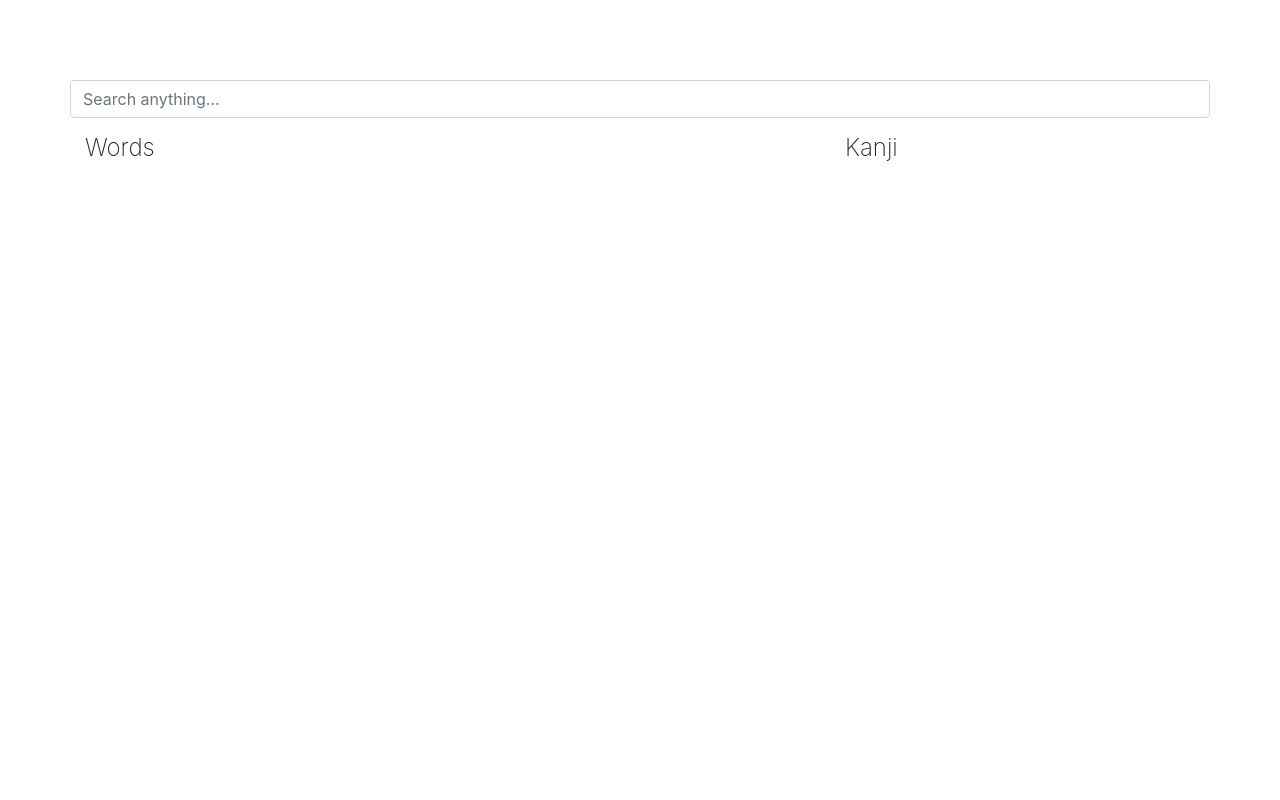
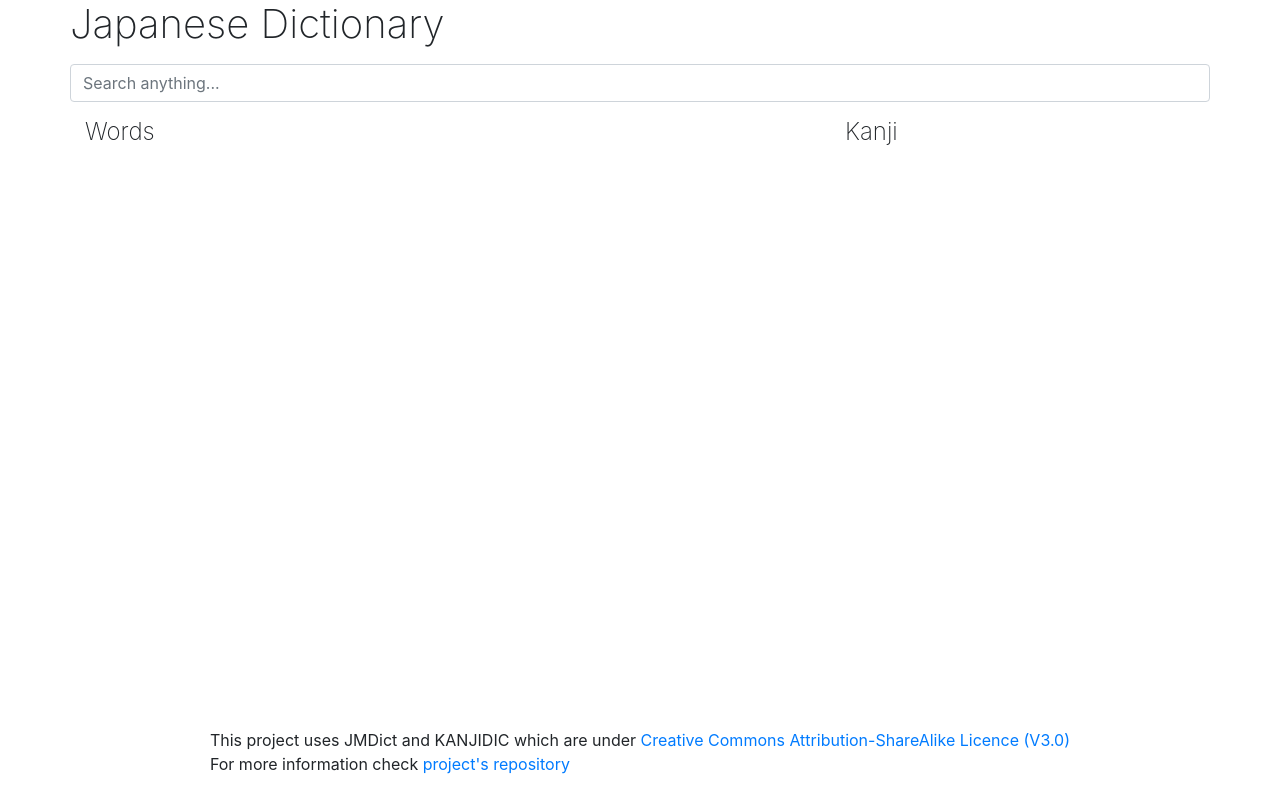
Before and after one commit to n00p3/jp-dict, a React (Create React App) app in the folder frontend/: page / in a window 1280 px wide. Built offline with nearby package versions, Linux system fonts and the light colour scheme.

Commit message:
Add footer and style

```diff
--- a/frontend/src/App.css
+++ b/frontend/src/App.css
@@ -1,3 +1,7 @@
-.dict-header {
-    font-weight: 200;
+.dict-header, h1 {
+    font-weight: 200!important;
 }
+
+h1 {
+    margin-bottom: 1rem!important;
+}
--- a/frontend/src/App.js
+++ b/frontend/src/App.js
@@ -10,6 +10,7 @@ import Word from "./Word";
 import Kanji from "./Kanji";
 import * as _ from 'lodash';
 import RestHelper from "./RestHelper";
+import Navbar from "react-bootstrap/Navbar";
 
 class App extends React.Component {
   state = {
@@ -39,8 +40,12 @@ class App extends React.Component {
 
   render() {
     return (
+      <>
         <Container fluid='lg'>
-        <Row style={{marginTop: '5em'}}>
+          <Row>
+            <h1>Japanese Dictionary</h1>
+          </Row>
+          <Row>
             <Form style={{width: '100%'}}>
               <Form.Group>
                 <Form.Control
@@ -91,6 +96,28 @@ class App extends React.Component {
             </Col>
           </Row>
         </Container>
+        <div style={{height: '3em'}}>
+
+        </div>
+        <footer>
+          <div className="fixed-bottom">
+            <Navbar color="dark" dark>
+              <Container>
+                <Row style={{margin: 'auto'}}>
+                  <Col md='auto'>
+                    <p>This project uses JMDict and KANJIDIC which are under <a href='#' target='blank'>
+                      Creative Commons Attribution-ShareAlike Licence (V3.0)
+                      <br/>
+                    </a> For more information check <a href='https://github.com/n00p3/jp-dict' target='blank'>project's
+                      repository</a>
+                    </p>
+                  </Col>
+                </Row>
+              </Container>
+            </Navbar>
+          </div>
+        </footer>
+      </>
     );
   }
 }
```
Lines whose indentation alone changed are shown as unchanged.
